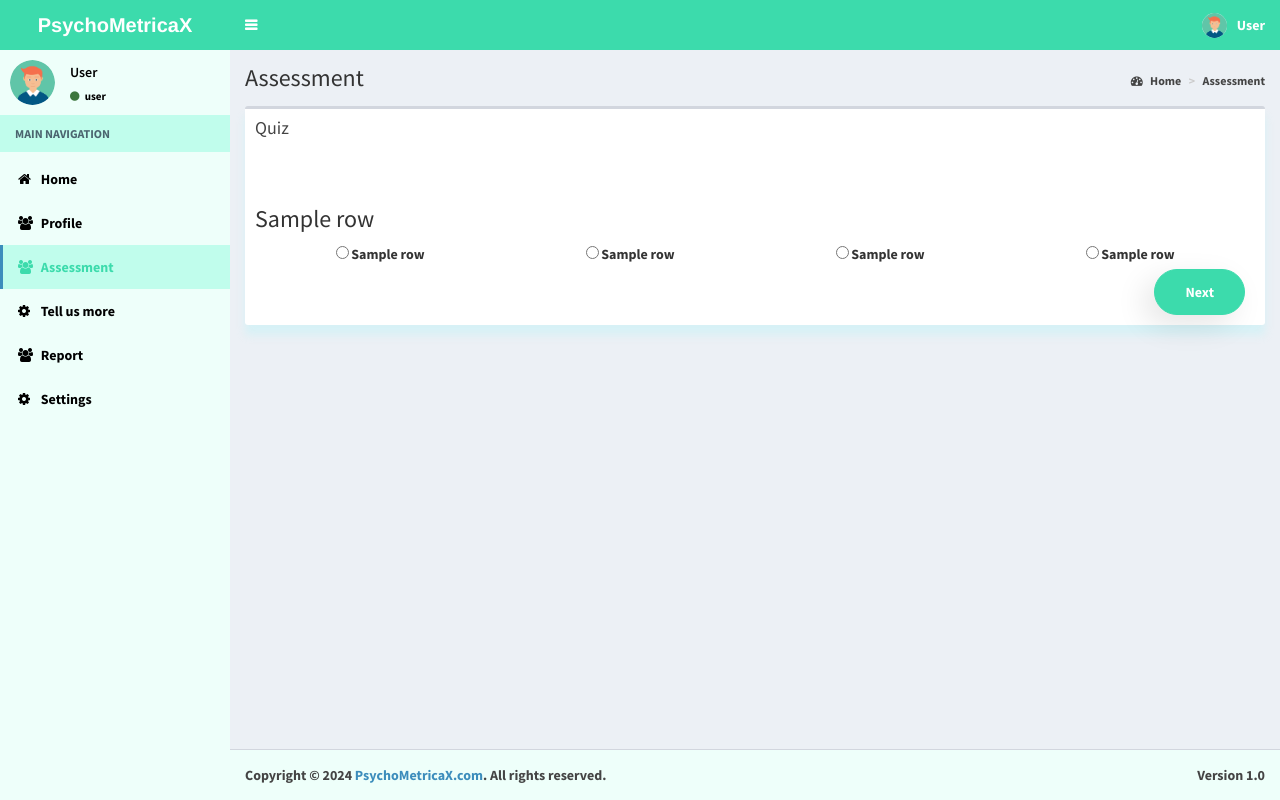
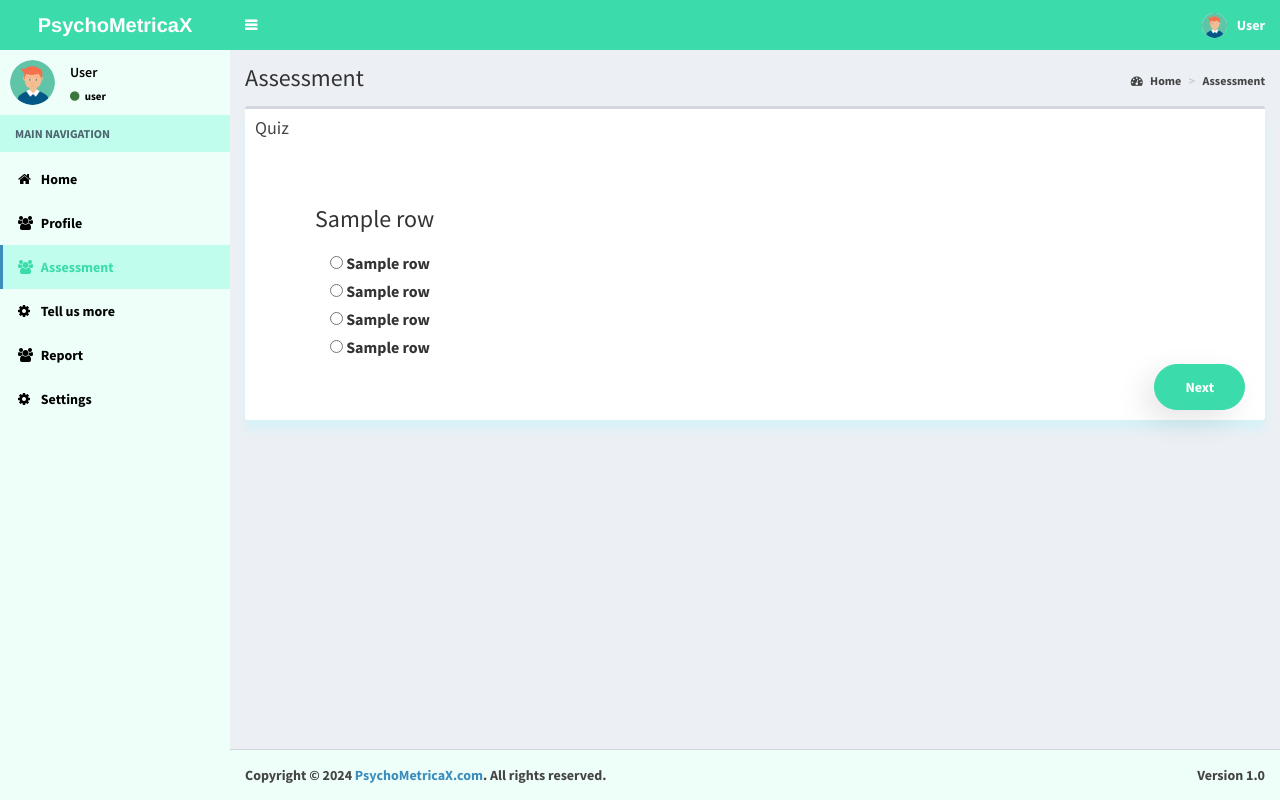
Before and after one commit to Bankar-Swapnil/PsychoMetricaX, a Flask app: template templates/quiz.html in a window 1280 px wide. Run offline with Flask 2, Linux system fonts and the light colour scheme; the template is opened without the code that fills it: most values are stand-ins (such as "Sample title", 1, 10 or a date in 2020); some libraries are stand-ins or nearby versions.

Commit message:
new updates

```diff
--- a/templates/quiz.html
+++ b/templates/quiz.html
@@ -169,24 +169,24 @@
                             <form action="/post_question" method="post">
                                 {%for row in data%}
                                 <div class="row">
-                                 <div class="col-md-11">
+                                 <div class="col-md-11" style="margin-left: 60px; margin-bottom: 10px;">
                                     <input type="hidden" name="question_id" value="{{row[2]}}"/>
                                     <h3><br>{{row[3]}}</h3>
                                  </div>
                                 </div>
-                                <div class="intro col-lg-12 text-center mb-80">
+                                <div class="intro col-lg-12 mb-80" style="margin-left: 60px;">
                                     <div class="row">
-                                     <div class="col-md-3">
-                                        <label><input required type="radio" name="response" value="{{row[4]}}">&nbsp;{{row[4]}}</label>
+                                     <div class="col-md-10">
+                                        <label style="font-size: 16px;"><input required type="radio" name="response" value="{{row[4]}}">&nbsp;{{row[4]}}</label>
                                      </div>
-                                     <div class="col-md-3">
-                                        <label><input required type="radio" name="response" value="{{row[5]}}">&nbsp;{{row[5]}}</label>
+                                     <div class="col-md-10">
+                                        <label style="font-size: 16px;"><input required type="radio" name="response" value="{{row[5]}}">&nbsp;{{row[5]}}</label>
                                      </div>
-                                     <div class="col-md-3">
-                                        <label><input required type="radio" name="response" value="{{row[6]}}">&nbsp;{{row[6]}}</label>
+                                     <div class="col-md-10">
+                                        <label style="font-size: 16px;"><input required type="radio" name="response" value="{{row[6]}}">&nbsp;{{row[6]}}</label>
                                      </div>
-                                     <div class="col-md-3">
-                                        <label><input required type="radio" name="response" value="{{row[7]}}">&nbsp;{{row[7]}}</label>
+                                     <div class="col-md-10">
+                                        <label style="font-size: 16px;"><input required type="radio" name="response" value="{{row[7]}}">&nbsp;{{row[7]}}</label>
                                      </div>
                                     </div>
                                 </div>
```
